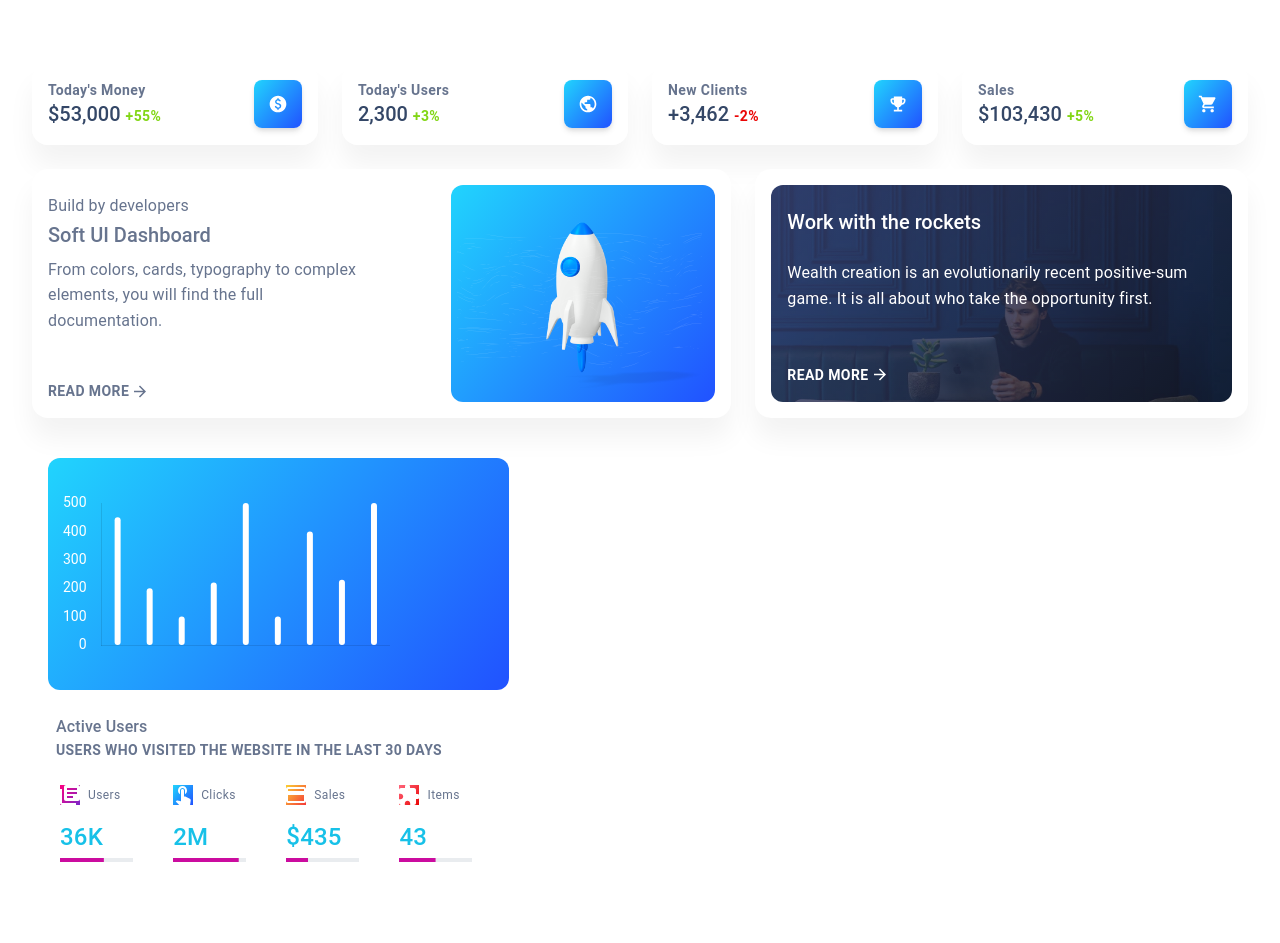
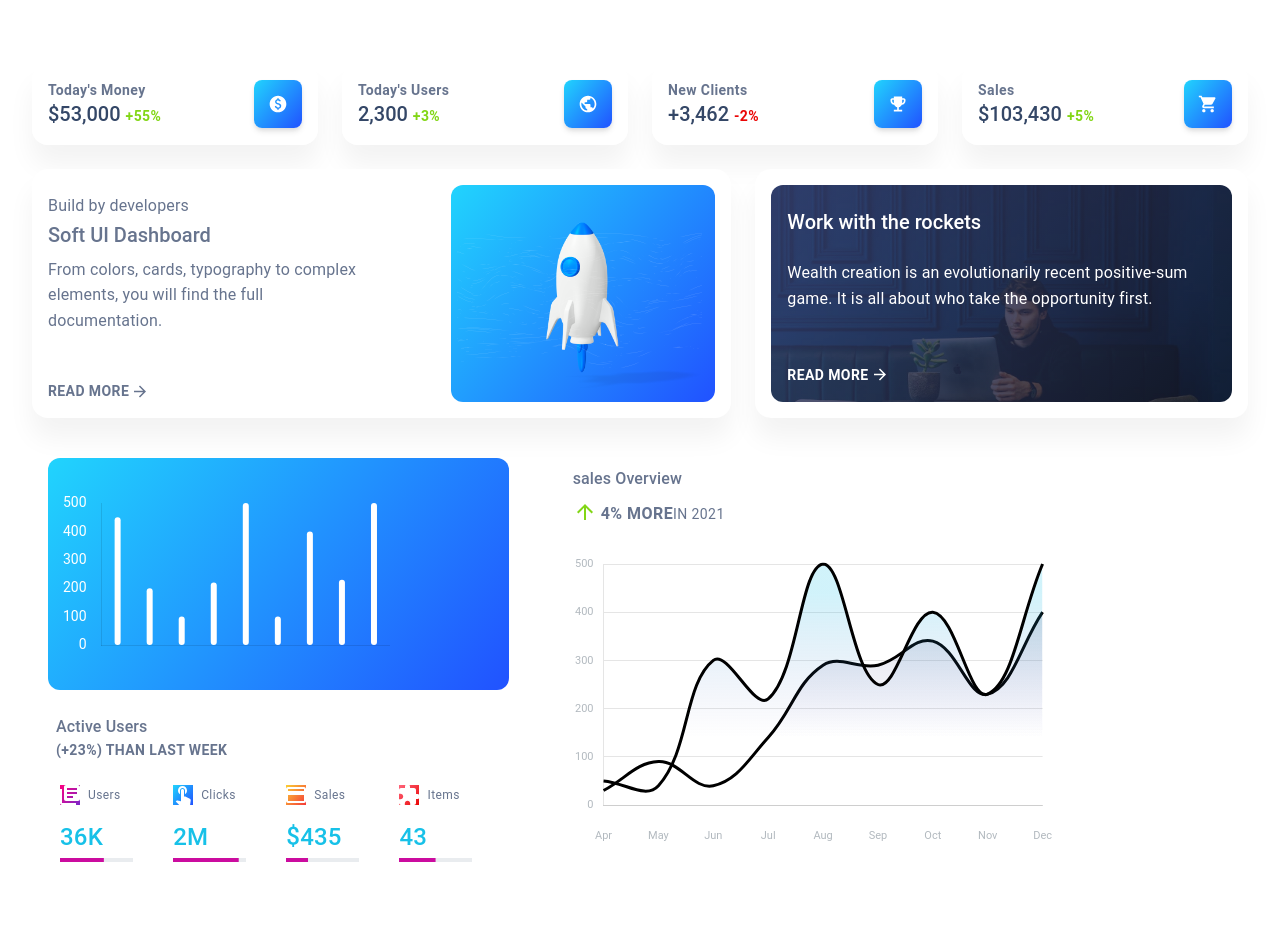
Before and after one commit to Crisppu/expensesweb, a React (Vite) app: page / in a window 1280 px wide. Shown: the top 943 px of the page. Built offline with nearby package versions, Linux system fonts and the light colour scheme.

Commit message:
se add la grafica de GradientLineChart en el dashboard

```diff
--- a/src/components/SoftBox/index.tsx
+++ b/src/components/SoftBox/index.tsx
@@ -13,7 +13,7 @@ Coded by www.creative-tim.com
 * The above copyright notice and this permission notice shall be included in all copies or substantial portions of the Software.
 */
 // src/App.tsx
-import React from 'react';
+import React, { forwardRef } from 'react';
 import { SoftBoxRoot } from './SoftBoxRoot';
 import { Theme } from '@mui/material/styles';
 import { SxProps } from '@mui/system';
@@ -65,26 +65,19 @@ import { SxProps } from '@mui/system';
         mt?:number;
         padding?:string;
         pr?:number;
-
+        ref?:React.Ref<HTMLElement>;
     }
 
-const SoftBox: React.FC<SoftBoxProps> = ({sx,ownerState, children, ...rest}) => {
-    return (
+const SoftBox = forwardRef<HTMLElement,SoftBoxProps>(({ownerState, children, ...rest},ref) => {
+    //console.log(ref);
+    return(
         <SoftBoxRoot
-        // width={width}
-        // display={display}
-        // justifyContent={justifyContent}
-        // alignItems={alignItems}
-        sx={sx}
-        ownerState={{
-            ...ownerState,
-        }}
-        // px={px}
         {...rest}
+        ref={ref}
+        ownerState={{ ...ownerState }}
         >
-            {children}
+        {children}
         </SoftBoxRoot>
-    );
-};
-
+    )
+});
 export default SoftBox;
--- a/src/components/SoftTypography/SoftTypographyRoot.ts
+++ b/src/components/SoftTypography/SoftTypographyRoot.ts
@@ -32,8 +32,7 @@ export const SoftTypographyRoot = styled(Typography)<TypographyProps>(({ theme,
         position: "relative",
         zIndex: 1,
     });
-console.log(color)
-    //TODO the problem is ,hay que pasar por props el text color sino truena
+    //nota: the problem is ,hay que pasar por props el text color sino truena
 
     const colorKey = color as keyof typeof theme.palette;
     const mainColor = palette[colorKey] as {main:string};
--- a/src/components/SoftTypography/index.tsx
+++ b/src/components/SoftTypography/index.tsx
@@ -23,7 +23,7 @@ const SoftTypography : React.FC<TypographyProps> = ({ownerState, children, ...re
 
 export default SoftTypography;
 /**
- * ejemplo usando forwarRef
+ * ejemplo usando forwardRef
  * const SoftTypography = forwardRef<HTMLDivElement,TypographyProps>(({ ownerState, children, ...rest },ref) => {
     return(
         <SoftTypographyRoot
--- a/src/examples/Charts/BarCharts/ReportsBarChart/index.tsx
+++ b/src/examples/Charts/BarCharts/ReportsBarChart/index.tsx
@@ -20,7 +20,7 @@ import configs from './configs';
 interface ReportsBarChartProps {
     color: "primary" | "secondary" | "info" | "success" | "warning" | "error" | "light" | "dark" ;
     title: string;
-    description: string;
+    description:React.ReactNode| string;
     chart: ReportsBarChartData["chart"];
     items: ReportsBarChartData["items"];
 }
--- /dev/null
+++ b/src/examples/Charts/LineCharts/GradientLineChart/config/index.ts
@@ -0,0 +1,81 @@
+import typography from '../../../../../assets/theme/base/typography';
+import { ChartOptions, Chart,Filler } from 'chart.js';
+import { Dataset, GradientLineChartData } from '../../../../../layouts/dashboard/data/gradientLineChartData';
+
+
+export interface ChartConfig {
+  data: GradientLineChartData;
+  options?: ChartOptions;
+}
+
+function configs(labels: string[], datasets: Dataset[]): ChartConfig {
+  // Registra el plugin Filler
+  Chart.register(Filler);
+  return {
+    data: {
+      labels,
+      datasets: datasets.map((dataset) => ({
+        ...dataset,
+        fill: true,  // Habilitar el relleno
+        // Otras propiedades del dataset
+      })),
+    },
+    options: {
+      responsive: true,
+      maintainAspectRatio: false,
+      plugins: {
+        legend: {
+          display: false,
+        },
+      },
+      interaction: {
+        intersect: false,
+        mode: "index",
+      },
+      scales: {
+        y: {
+          grid: {
+            drawBorder: false,
+            display: true,
+            drawOnChartArea: true,
+            drawTicks: false,
+            borderDash: [5, 5],
+          },
+          ticks: {
+            display: true,
+            padding: 10,
+            color: "#b2b9bf",
+            font: {
+              size: 11,
+              family: typography.fontFamily,
+              style: "normal",
+              lineHeight: 2,
+            },
+          },
+        },
+        x: {
+          grid: {
+            drawBorder: false,
+            display: false,
+            drawOnChartArea: false,
+            drawTicks: false,
+            borderDash: [5, 5],
+          },
+          ticks: {
+            display: true,
+            color: "#b2b9bf",
+            padding: 20,
+            font: {
+              size: 11,
+              family: typography.fontFamily,
+              style: "normal",
+              lineHeight: 2,
+            },
+          },
+        },
+      },
+    } as ChartOptions,
+  };
+}
+
+export default configs;
--- /dev/null
+++ b/src/examples/Charts/LineCharts/GradientLineChart/index.tsx
@@ -0,0 +1,171 @@
+import React, { useEffect, useRef, useState} from 'react'
+import { GradientLineChartData } from '../../../../layouts/dashboard/data/gradientLineChartData';
+import SoftBox from '../../../../components/SoftBox';
+import SoftTypography from '../../../../components/SoftTypography';
+import configs, { ChartConfig } from './config';
+import colors from '../../../../assets/theme/base/colors';
+import gradientChartLine from '../../../../assets/theme/functions/gradientChartLine';
+
+import { Line } from 'react-chartjs-2';
+import {
+  Chart as ChartJS,
+  CategoryScale,
+  LinearScale,
+  PointElement,
+  LineElement,
+  Title,
+  Tooltip,
+  Legend,
+} from 'chart.js';
+
+ChartJS.register(
+  CategoryScale,
+  LinearScale,
+  PointElement,
+  LineElement,
+  Title,
+  Tooltip,
+  Legend
+);
+
+
+
+
+interface GradientLineChartProps {
+    title?:string;
+    description?:React.ReactNode;
+    height?:string;
+    chart:GradientLineChartData;
+}
+/*
+interface useStateChartData {
+    data:GradientLineChartData;
+    options:{
+        interaction?:{
+            intersect?:boolean;
+            mode?:string;
+        }
+        plugins?:{
+            legend?:{
+                display?:boolean;
+            }
+        }
+        maintainAspectRatio?:boolean;
+        responsive?:boolean;
+        scales?:{
+            y?:{
+                grid?:{
+                    drawBorder?:boolean;
+                    display?:boolean;
+                    drawOnChartArea?:boolean;
+                    drawTicks?:boolean;
+                    borderDash?:number[];
+                }
+                ticks?:{
+                    display?:boolean;
+                    padding?:number;
+                    color?:string;
+                    font?:{
+                        size?:number;
+                        family?:string;
+                        style?:string;
+                        lineHeight?:number;
+                    }
+                }
+            },
+
+        }
+    };
+}
+*/
+const GradientLineChart:React.FC<GradientLineChartProps> = ({title,height,description,chart}) => {
+    const chartRef = useRef<HTMLElement>(document.createElement('div'));
+    const [chartData, setChartData] = useState<ChartConfig>(
+        {data:{
+                labels: [""],
+                datasets: [
+                {
+                    label: "",
+                    color: "",
+                    data: [],
+                },
+                {
+                    label: "",
+                    color: "",
+                    data: [],
+                },
+                ],
+            }
+        }
+
+    );
+
+    useEffect(() => {
+        const canvas = chartRef.current?.children[0] as HTMLCanvasElement ;
+
+        const chartDatasets = chart?.datasets
+          ? chart.datasets.map((dataset) => ({
+              ...dataset,
+              tension: 0.4,
+              pointRadius: 0,
+              borderWidth: 3,
+              borderColor: colors[dataset.color as keyof typeof colors] ? colors[dataset.color as keyof typeof colors] as {main:string} :
+              colors.dark.main,
+              fill: true,
+              maxBarThickness: 6,
+              backgroundColor: gradientChartLine(
+                canvas,
+                 colors[dataset?.color as keyof typeof colors] ?
+                 (colors[dataset.color as keyof typeof colors || "dark"]as {main:string}).main
+                 :colors.dark.main,
+              ),
+            }))
+          : [];
+
+        setChartData(configs(chart?.labels || [], chartDatasets));
+    }, [chart]);
+    //console.log(chartData, "chartData")
+
+    return (
+        <SoftBox p={2}>
+        {
+            title || description ?
+            (<SoftBox px={description ? 1 : 0} pt={description ? 1:0 }>
+                {title && (
+                    <SoftBox mb={1}>
+                    <SoftTypography variant="h6" fontWeight="medium" ownerState={{color:'text'}}>
+                        {title}
+                    </SoftTypography>
+                    </SoftBox>
+                )}
+                <SoftBox mb={2}>
+                    <SoftTypography component="div" variant='button' fontSize='regular' ownerState={{color:"text"}}>
+                        {description}
+                    </SoftTypography>
+                </SoftBox>
+            </SoftBox>):
+            null
+        }
+        {/* TODOS : tengo que hacer bien el tipado en el useState es por eso las advertencias, pero funciona  */}
+            <SoftBox ref={chartRef} sx={{ height }}>
+                <Line data={chartData.data} options={chartData.options} />
+            </SoftBox>
+
+
+
+        </SoftBox>
+    )
+}
+
+export default GradientLineChart;
+
+/*
+{useMemo(
+            () => (
+            <SoftBox ref={chartRef} sx={{ height }}>
+                <Line data={data} options={options} />
+            </SoftBox>
+            ),
+            [data, options, height]
+        )}
+*/
--- a/src/layouts/dashboard/data/gradientLineChartData.ts
+++ b/src/layouts/dashboard/data/gradientLineChartData.ts
@@ -13,7 +13,18 @@ Coded by www.creative-tim.com
 * The above copyright notice and this permission notice shall be included in all copies or substantial portions of the Software.
 */
 
-const gradientLineChartData = {
+export interface Dataset {
+  label?: string;
+  color: "info" | "success" | "warning" | "error" | "dark" | "light" |string;
+  data?: number[];
+}
+
+export interface GradientLineChartData {
+  labels?: string[];
+  datasets: Dataset[];
+}
+
+const gradientLineChartData: GradientLineChartData = {
   labels: ["Apr", "May", "Jun", "Jul", "Aug", "Sep", "Oct", "Nov", "Dec"],
   datasets: [
     {
--- a/src/layouts/dashboard/index.tsx
+++ b/src/layouts/dashboard/index.tsx
@@ -12,11 +12,15 @@ import BuildByDevelopers from './components/BuildByDevelopers';
 import WorkWithTheRockets from './components/WorkWithTheRockets';
 import ReportsBarChartData from './data/reportsBarChartData';
 import ReportsBarChart from '../../examples/Charts/BarCharts/ReportsBarChart';
+import GradientLineChart from '../../examples/Charts/LineCharts/GradientLineChart';
+import typography from '../../assets/theme/base/typography';
+import ArrowUpwardIcon from '@mui/icons-material/ArrowUpward';
+import SoftTypography from '../../components/SoftTypography';
+import gradientLineChartData from './data/gradientLineChartData';
 
 const Dashboard: React.FC = () => {
     const { chart, items } = ReportsBarChartData;
-    //console.log(chart, items)
-
+    const {size} = typography
     return (
         <DashboardLayout>
             <SoftBox py={4}>
@@ -79,12 +83,51 @@ const Dashboard: React.FC = () => {
                         <Grid item xs={12} lg={5}>
                             <ReportsBarChart
                             title="active users"
-                            description="Users who visited the website in the last 30 days"
+                            description={
+                                <>
+                                  (<strong>+23%</strong>) than last week
+                                </>
+                              }
                             color="info"
                             chart={chart}
                             items={items}
                             />
+                        </Grid>
+                        <Grid item xs={12} lg={7}>
+                            <GradientLineChart
+                            title='sales Overview'
+                            height="20.25rem"
+                            chart={gradientLineChartData}
+                            description={
+                                <SoftBox display='flex' alignItems='center'>
+                                    <SoftBox fontSize={size.lg} ownerState={{
+                                        color:'success',
+                                    }}
+                                    mb={0.3}
+                                    mr={0.5}
+                                    lineHeight={0}
+                                    >
+                                        <ArrowUpwardIcon className='fonBold'></ArrowUpwardIcon>
+                                    </SoftBox>
+                                    <SoftTypography
+                                    variant='button'
+                                    fontSize={size.md}
+                                    ownerState={{
+                                        color:'text',
+                                    }}
+                                    >
+                                        4% more{""}
+                                        <SoftTypography variant="button" fontWeight="regular"
+                                        ownerState={{color:'text'}}
+                                        >
+                                            in 2021
+                                        </SoftTypography>
+                                    </SoftTypography>
+                                </SoftBox>
+                            }
+                            >
 
+                            </GradientLineChart>
                         </Grid>
 
                     </Grid>
```
Also changed, not shown: src/assets/theme/functions/gradientChartLine.ts (+17 -2 lines), src/examples/Charts/LineCharts/DefaultLineChart/configs/index.ts (added), src/examples/Charts/LineCharts/DefaultLineChart/index.tsx (added). Lines whose indentation alone changed are shown as unchanged.
